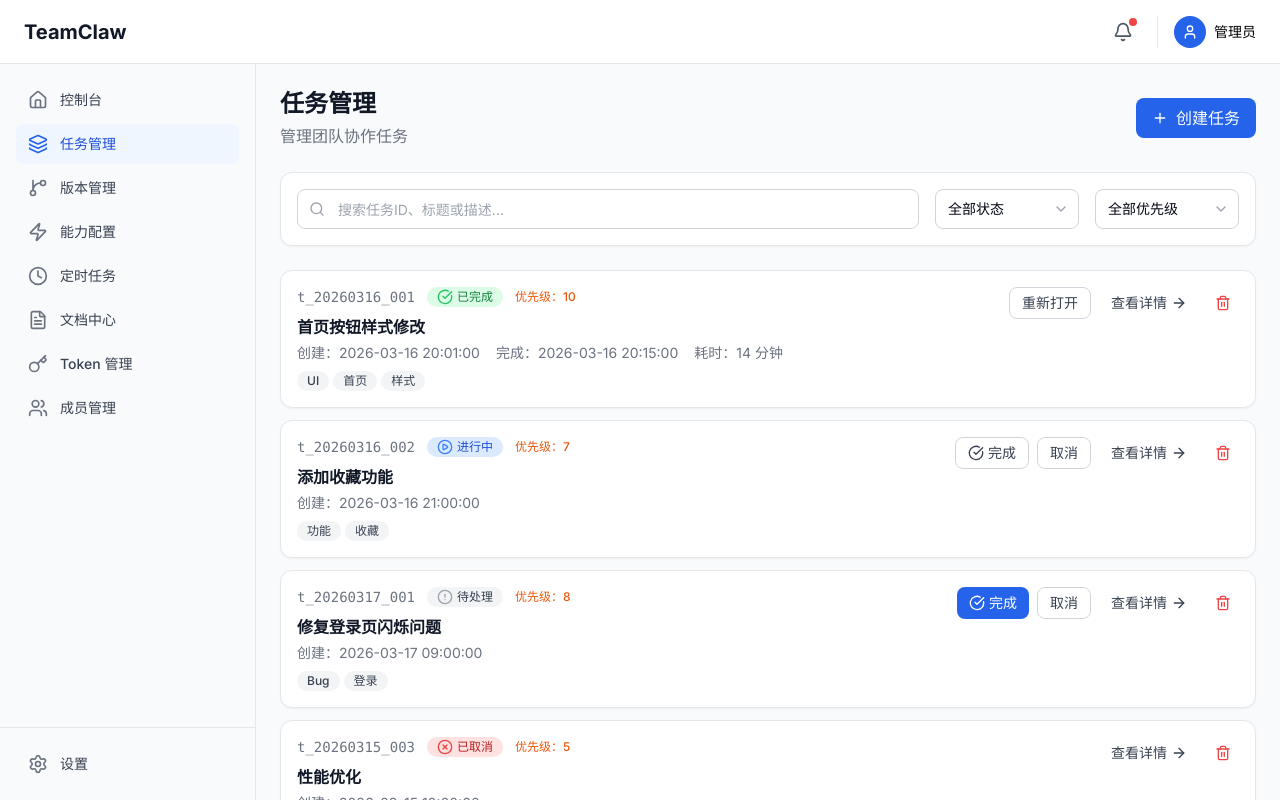
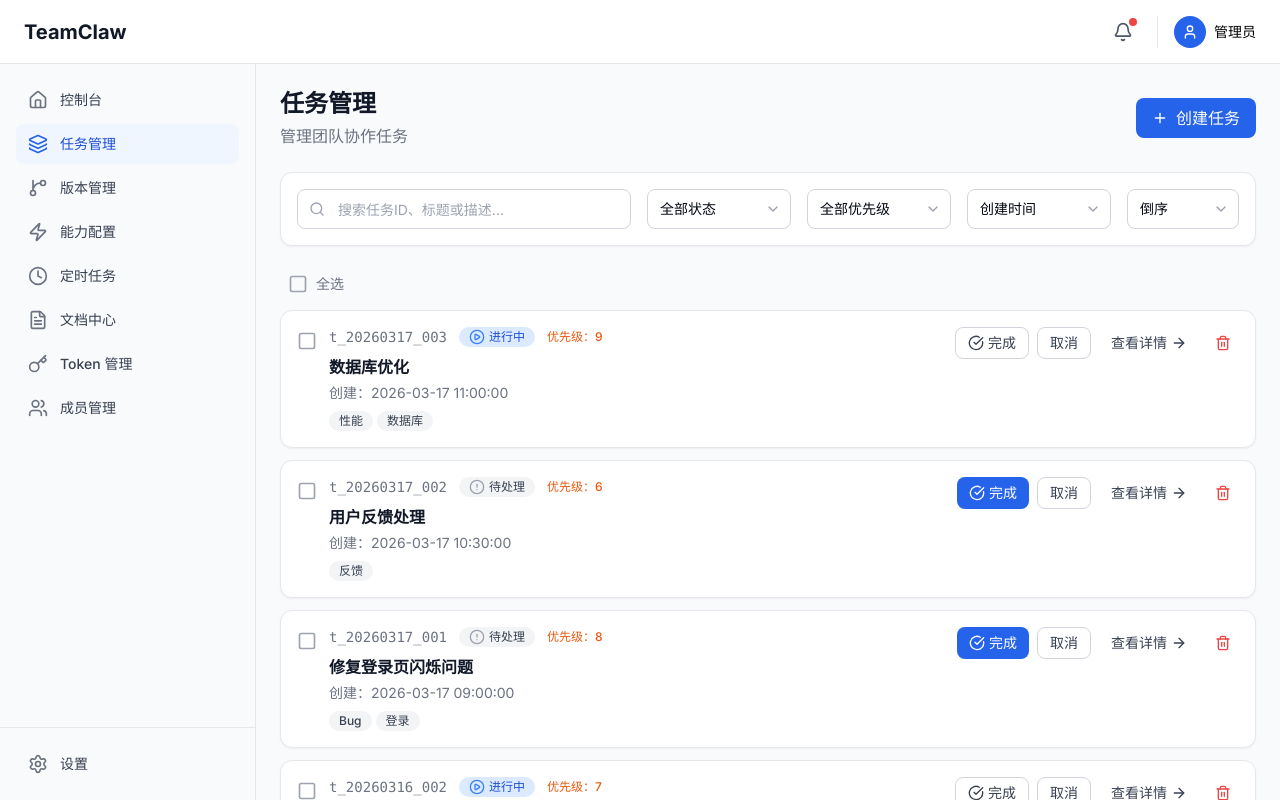
Before and after one commit to weisiwu/teamclaw, a Next.js app: page /tasks in a window 1280 px wide. Shown: the top 800 px of the page. Built offline with nearby package versions, Linux system fonts and the light colour scheme.

Commit message:
iter-17: 任务管理模块 - 批量删除/排序/分页增强

```diff
--- a/app/tasks/page.tsx
+++ b/app/tasks/page.tsx
@@ -17,7 +17,9 @@ import {
   PlayCircle,
   XCircle,
   AlertCircle,
-  X
+  X,
+  CheckSquare,
+  Square
 } from "lucide-react";
 import {
   useTaskList,
@@ -53,20 +55,28 @@ function FilterBar({
   search,
   status,
   priority,
+  sortBy,
+  sortOrder,
   onSearchChange,
   onStatusChange,
   onPriorityChange,
+  onSortByChange,
+  onSortOrderChange,
   onClear
 }: {
   search: string;
   status: string;
   priority: string;
+  sortBy: string;
+  sortOrder: string;
   onSearchChange: (value: string) => void;
   onStatusChange: (value: string) => void;
   onPriorityChange: (value: string) => void;
+  onSortByChange: (value: string) => void;
+  onSortOrderChange: (value: string) => void;
   onClear: () => void;
 }) {
-  const hasFilters = search || status !== "all" || priority !== "all";
+  const hasFilters = search || status !== "all" || priority !== "all" || sortBy !== "createdAt";
 
   return (
     <Card>
@@ -93,6 +103,25 @@ function FilterBar({
             onChange={(e) => onPriorityChange(e.target.value)}
             className="w-36"
           />
+          <Select
+            options={[
+              { value: "createdAt", label: "创建时间" },
+              { value: "completedAt", label: "完成时间" },
+              { value: "priority", label: "优先级" },
+            ]}
+            value={sortBy}
+            onChange={(e) => onSortByChange(e.target.value)}
+            className="w-36"
+          />
+          <Select
+            options={[
+              { value: "desc", label: "倒序" },
+              { value: "asc", label: "正序" },
+            ]}
+            value={sortOrder}
+            onChange={(e) => onSortOrderChange(e.target.value)}
+            className="w-28"
+          />
           {hasFilters && (
             <Button variant="ghost" size="sm" onClick={onClear}>
               <X className="w-4 h-4 mr-1" />
@@ -108,12 +137,16 @@ function FilterBar({
 // 任务卡片组件
 function TaskCard({
   task,
+  isSelected,
+  onSelect,
   onComplete,
   onCancel,
   onReopen,
   onDelete
 }: {
   task: Task;
+  isSelected: boolean;
+  onSelect: (id: string, checked: boolean) => void;
   onComplete: (id: string) => void;
   onCancel: (id: string) => void;
   onReopen: (id: string) => void;
@@ -123,7 +156,18 @@ function TaskCard({
     <Card className="hover:shadow-md transition-shadow">
       <CardContent className="p-4">
         <div className="flex items-start justify-between gap-4">
-          <div className="flex-1 min-w-0">
+          <div className="flex items-start gap-3">
+            <button
+              onClick={() => onSelect(task.id, !isSelected)}
+              className="mt-1 text-gray-400 hover:text-gray-600"
+            >
+              {isSelected ? (
+                <CheckSquare className="w-5 h-5 text-blue-500" />
+              ) : (
+                <Square className="w-5 h-5" />
+              )}
+            </button>
+            <div className="min-w-0">
               <div className="flex items-center gap-3 mb-2">
                 <span className="font-mono text-sm text-gray-500">{task.id}</span>
                 <Badge variant={STATUS_BADGE_VARIANT[task.status]}>
@@ -149,6 +193,7 @@ function TaskCard({
                   ))}
                 </div>
               )}
+            </div>
           </div>
           <div className="flex items-center gap-2">
             {task.status === "pending" && (
@@ -293,10 +338,16 @@ function TasksContent() {
   const pathname = usePathname();
   const searchParams = useSearchParams();
 
+  // 批量删除状态
+  const [selectedTaskIds, setSelectedTaskIds] = useState<Set<string>>(new Set());
+  const [batchDeleteConfirm, setBatchDeleteConfirm] = useState(false);
+
   // 从 URL 获取筛选参数
   const search = searchParams.get("search") || "";
   const status = searchParams.get("status") || "all";
   const priority = searchParams.get("priority") || "all";
+  const sortBy = searchParams.get("sortBy") || "createdAt";
+  const sortOrder = searchParams.get("sortOrder") || "desc";
   const page = Number(searchParams.get("page")) || 1;
   const isCreateModalOpen = searchParams.get("create") === "true";
 
@@ -306,7 +357,7 @@ function TasksContent() {
     status: status as TaskStatus | "all",
     priority,
     page,
-    pageSize: 10,
+    pageSize: 20,
   }), [search, status, priority, page]);
 
   // 使用 React Query 获取数据
@@ -354,6 +405,16 @@ function TasksContent() {
     router.push(pathname);
   };
 
+  const handleSortByChange = (value: string) => {
+    const query = createQueryString({ sortBy: value, page: 1 });
+    router.push(`${pathname}?${query}`);
+  };
+
+  const handleSortOrderChange = (value: string) => {
+    const query = createQueryString({ sortOrder: value, page: 1 });
+    router.push(`${pathname}?${query}`);
+  };
+
   const handlePageChange = (newPage: number) => {
     const query = createQueryString({ page: newPage });
     router.push(`${pathname}?${query}`);
@@ -370,6 +431,36 @@ function TasksContent() {
   };
 
   // 操作处理函数
+  const handleSelectTask = (id: string, checked: boolean) => {
+    const newSelected = new Set(selectedTaskIds);
+    if (checked) {
+      newSelected.add(id);
+    } else {
+      newSelected.delete(id);
+    }
+    setSelectedTaskIds(newSelected);
+  };
+
+  const handleSelectAll = (checked: boolean) => {
+    if (checked && data?.data) {
+      setSelectedTaskIds(new Set(data.data.map(t => t.id)));
+    } else {
+      setSelectedTaskIds(new Set());
+    }
+  };
+
+  const handleBatchDelete = async () => {
+    try {
+      for (const id of Array.from(selectedTaskIds)) {
+        await deleteTask.mutateAsync(id);
+      }
+      setSelectedTaskIds(new Set());
+      setBatchDeleteConfirm(false);
+    } catch (err) {
+      console.error("Failed to batch delete tasks:", err);
+    }
+  };
+
   const handleDelete = async (id: string) => {
     if (confirm("确定要删除这个任务吗？")) {
       await deleteTask.mutateAsync(id);
@@ -410,11 +501,43 @@ function TasksContent() {
           search={search}
           status={status}
           priority={priority}
+          sortBy={sortBy}
+          sortOrder={sortOrder}
           onSearchChange={handleSearchChange}
           onStatusChange={handleStatusChange}
           onPriorityChange={handlePriorityChange}
+          onSortByChange={handleSortByChange}
+          onSortOrderChange={handleSortOrderChange}
           onClear={handleClearFilters}
         />
+
+        {/* 批量操作栏 */}
+        {selectedTaskIds.size > 0 && (
+          <Card className="bg-blue-50 border-blue-200">
+            <CardContent className="p-3 flex items-center justify-between">
+              <span className="text-sm text-blue-700">
+                已选择 {selectedTaskIds.size} 个任务
+              </span>
+              <div className="flex gap-2">
+                <Button
+                  variant="outline"
+                  size="sm"
+                  onClick={() => setSelectedTaskIds(new Set())}
+                >
+                  取消选择
+                </Button>
+                <Button
+                  variant="destructive"
+                  size="sm"
+                  onClick={() => setBatchDeleteConfirm(true)}
+                >
+                  <Trash2 className="w-4 h-4 mr-1" />
+                  批量删除
+                </Button>
+              </div>
+            </CardContent>
+          </Card>
+        )}
 
         {/* 任务列表 */}
         <div className="space-y-3">
@@ -437,16 +560,53 @@ function TasksContent() {
               </CardContent>
             </Card>
           ) : (
-            data?.data.map((task) => (
+            <>
+              {/* 全选行 */}
+              <div className="flex items-center gap-2 px-2 py-1 text-sm text-gray-500">
+                <button
+                  onClick={() => handleSelectAll(selectedTaskIds.size !== data?.data.length)}
+                  className="text-gray-400 hover:text-gray-600"
+                >
+                  {selectedTaskIds.size === data?.data.length ? (
+                    <CheckSquare className="w-5 h-5 text-blue-500" />
+                  ) : (
+                    <Square className="w-5 h-5" />
+                  )}
+                </button>
+                <span>全选</span>
+              </div>
+              {data?.data
+                .slice()
+                .sort((a, b) => {
+                  let comparison = 0;
+                  switch (sortBy) {
+                    case "createdAt":
+                      comparison = new Date(a.createdAt).getTime() - new Date(b.createdAt).getTime();
+                      break;
+                    case "completedAt":
+                      const aTime = a.completedAt ? new Date(a.completedAt).getTime() : 0;
+                      const bTime = b.completedAt ? new Date(b.completedAt).getTime() : 0;
+                      comparison = aTime - bTime;
+                      break;
+                    case "priority":
+                      comparison = b.priority - a.priority;
+                      break;
+                  }
+                  return sortOrder === "asc" ? comparison : -comparison;
+                })
+                .map((task) => (
                   <TaskCard
                     key={task.id}
                     task={task}
+                    isSelected={selectedTaskIds.has(task.id)}
+                    onSelect={handleSelectTask}
                     onComplete={handleComplete}
                     onCancel={handleCancel}
                     onReopen={handleReopen}
                     onDelete={handleDelete}
                   />
-            ))
+                ))}
+            </>
           )}
         </div>
 
@@ -481,6 +641,42 @@ function TasksContent() {
         isOpen={isCreateModalOpen}
         onClose={handleCloseCreateModal}
       />
+
+      {/* 批量删除确认弹窗 */}
+      {batchDeleteConfirm && (
+        <div className="fixed inset-0 z-50 flex items-center justify-center">
+          <div
+            className="absolute inset-0 bg-black/50"
+            onClick={() => setBatchDeleteConfirm(false)}
+          />
+
+          <div className="relative bg-white rounded-lg shadow-xl w-full max-w-md mx-4 p-6">
+            <div className="flex items-center justify-between mb-4">
+              <h2 className="text-lg font-semibold">批量删除任务</h2>
+              <Button variant="ghost" size="icon" onClick={() => setBatchDeleteConfirm(false)}>
+                <X className="w-5 h-5" />
+              </Button>
+            </div>
+
+            <p className="text-gray-600 mb-6">
+              确定要删除选中的 {selectedTaskIds.size} 个任务吗？此操作不可恢复。
+            </p>
+
+            <div className="flex justify-end gap-3">
+              <Button variant="outline" onClick={() => setBatchDeleteConfirm(false)}>
+                取消
+              </Button>
+              <Button
+                variant="destructive"
+                onClick={handleBatchDelete}
+                disabled={deleteTask.isPending}
+              >
+                {deleteTask.isPending ? "删除中..." : "确认删除"}
+              </Button>
+            </div>
+          </div>
+        </div>
+      )}
     </>
   );
 }
```
Lines whose indentation alone changed are shown as unchanged.
